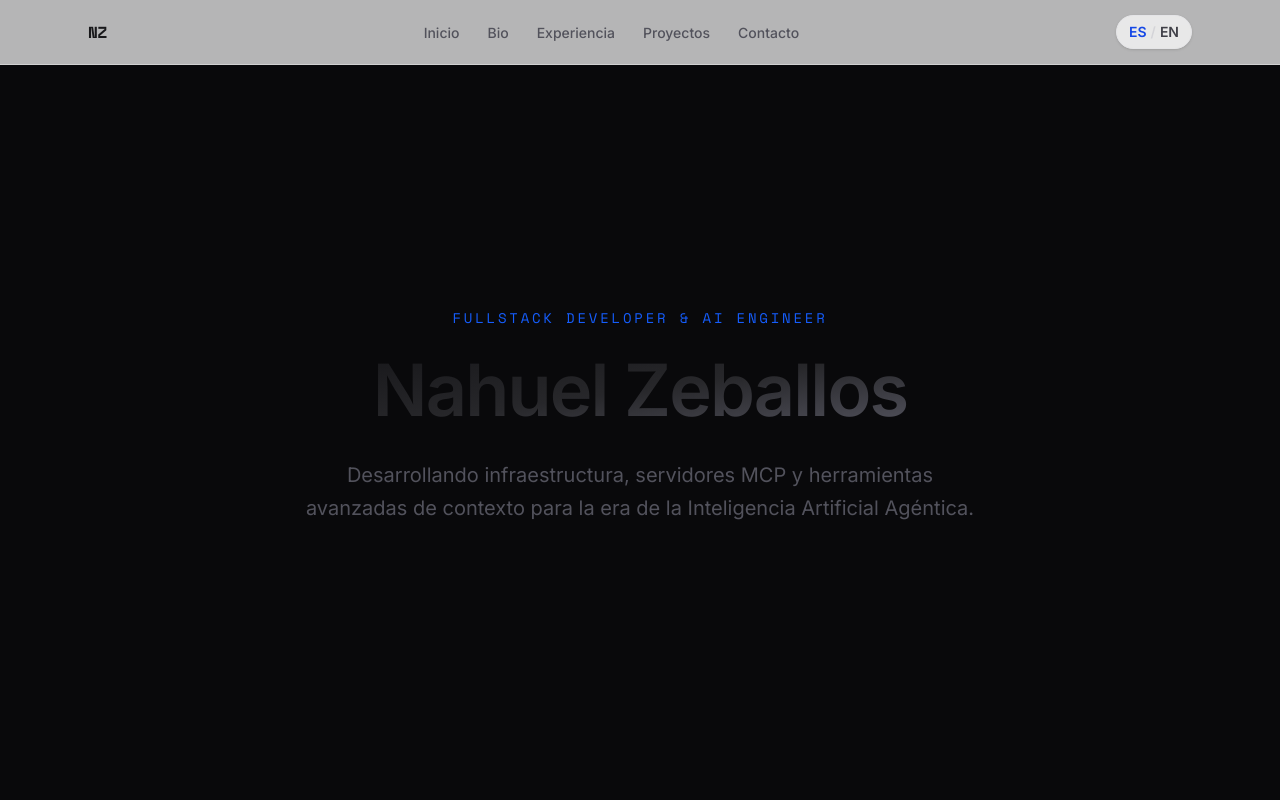
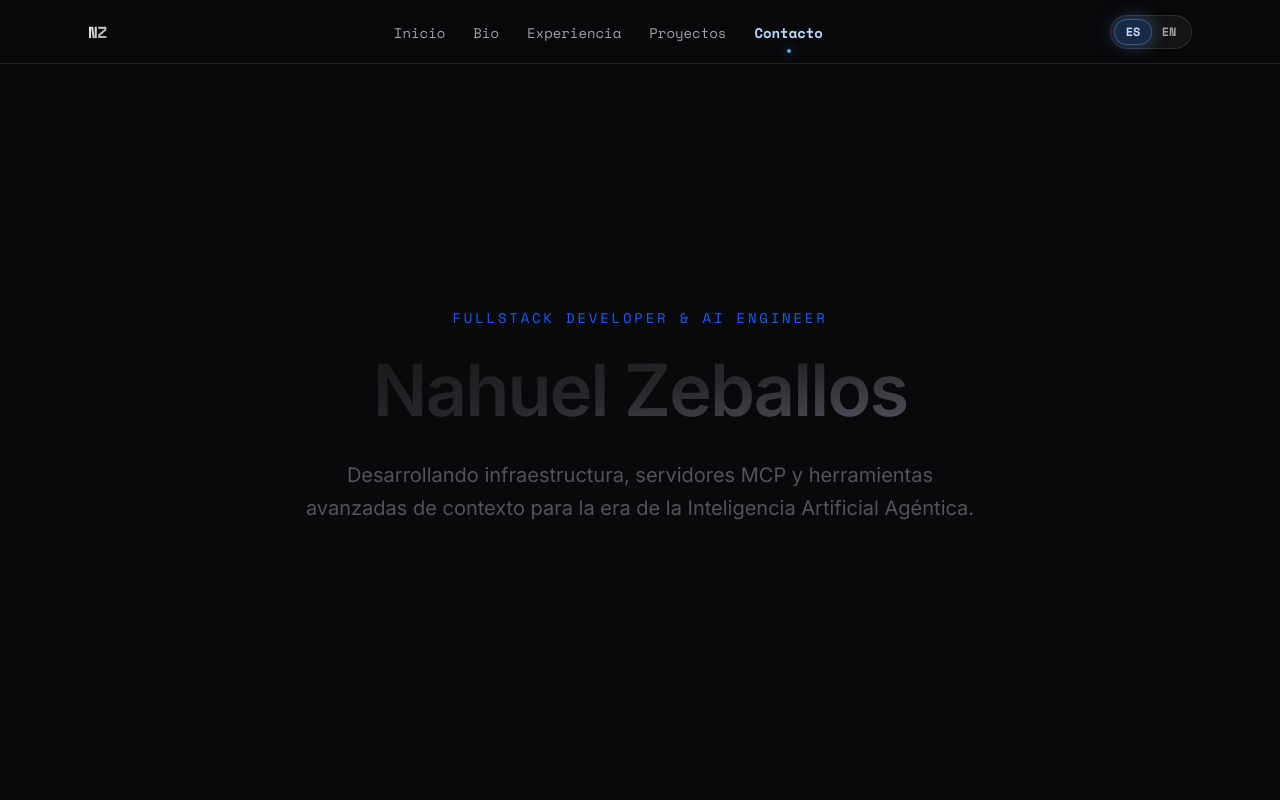
Before and after one commit to nushey/portfolio, a React (Vite) app: page / in a window 1280 px wide. Shown: the top 800 px of the page. Built offline with nearby package versions, Linux system fonts and the light colour scheme.

Commit message:
feat(portfolio-visual-refinement): dark glass navbar with sliding-pill toggle and active-section indicator

```diff
--- a/src/components/Navbar.jsx
+++ b/src/components/Navbar.jsx
@@ -1,16 +1,21 @@
 import { useState } from 'react'
 import { useLanguage } from '../i18n/LanguageContext.jsx'
+import { useActiveSection } from '../hooks/useActiveSection.js'
 
-// Fixed top navigation. Anchor links smooth-scroll to each section (smooth scroll
-// and scroll-margin are handled globally in index.css, guarded for reduced motion).
-// All visible labels resolve through the i18n `t` accessor.
+// Fixed top navigation, dark glass (h-16 preserved). Anchor links smooth-scroll to
+// each section (smooth scroll and scroll-margin are handled globally in index.css,
+// guarded for reduced motion). The active section is tracked by `useActiveSection`
+// and reflected as a glowing, mono-bold link with `aria-current`. Language is a
+// sliding-pill segmented control. All visible labels resolve through the i18n `t`.
 const NAV_LINKS = [
-  { href: '#inicio', labelKey: 'nav.inicio' },
-  { href: '#bio', labelKey: 'nav.bio' },
-  { href: '#experiencia', labelKey: 'nav.experiencia' },
-  { href: '#proyectos', labelKey: 'nav.proyectos' },
-  { href: '#contacto', labelKey: 'nav.contacto' },
+  { id: 'inicio', labelKey: 'nav.inicio' },
+  { id: 'bio', labelKey: 'nav.bio' },
+  { id: 'experiencia', labelKey: 'nav.experiencia' },
+  { id: 'proyectos', labelKey: 'nav.proyectos' },
+  { id: 'contacto', labelKey: 'nav.contacto' },
 ]
+
+const SECTION_IDS = NAV_LINKS.map((link) => link.id)
 
 function MenuIcon() {
   return (
@@ -49,6 +54,9 @@ function CloseIcon() {
   )
 }
 
+// Sliding-pill ES/EN segmented control: a glowing thumb is translated via
+// `transform` to the active segment. Both options keep `aria-current`, and the
+// whole control carries the descriptive toggle `aria-label`.
 function LanguageToggle() {
   const { language, toggleLanguage, t } = useLanguage()
   const nextLanguage = language === 'es' ? 'en' : 'es'
@@ -58,15 +66,28 @@ function LanguageToggle() {
       type="button"
       onClick={toggleLanguage}
       aria-label={`${t('languageToggle.ariaLabel')} (${nextLanguage.toUpperCase()})`}
-      className="inline-flex items-center gap-1 rounded-full border border-zinc-200 bg-white/70 px-3 py-1.5 text-sm font-semibold text-zinc-700 shadow-sm transition-colors duration-200 hover:border-blue-300 hover:bg-blue-50 hover:text-blue-700 focus-visible:outline focus-visible:outline-2 focus-visible:outline-offset-2 focus-visible:outline-blue-600"
+      className="relative inline-flex items-center rounded-full border border-white/10 bg-white/5 p-1 font-mono text-xs font-semibold backdrop-blur-xl transition-colors duration-200 hover:border-blue-400/40 focus-visible:outline-2 focus-visible:outline-offset-2 focus-visible:outline-blue-400"
     >
-      <span aria-current={language === 'es' ? 'true' : undefined} className={language === 'es' ? 'text-blue-700' : ''}>
+      <span
+        aria-hidden="true"
+        className={`absolute top-1 left-1 h-[calc(100%-0.5rem)] w-[calc(50%-0.25rem)] rounded-full bg-blue-500/20 shadow-[0_0_18px_rgba(96,165,250,0.45)] ring-1 ring-blue-400/40 transition-transform duration-300 ease-[cubic-bezier(0.16,1,0.3,1)] ${
+          language === 'en' ? 'translate-x-full' : 'translate-x-0'
+        }`}
+      />
+      <span
+        aria-current={language === 'es' ? 'true' : undefined}
+        className={`relative z-10 w-9 py-1 text-center transition-colors duration-200 ${
+          language === 'es' ? 'text-blue-200' : 'text-zinc-400'
+        }`}
+      >
         ES
       </span>
-      <span aria-hidden="true" className="text-zinc-300">
-        /
-      </span>
-      <span aria-current={language === 'en' ? 'true' : undefined} className={language === 'en' ? 'text-blue-700' : ''}>
+      <span
+        aria-current={language === 'en' ? 'true' : undefined}
+        className={`relative z-10 w-9 py-1 text-center transition-colors duration-200 ${
+          language === 'en' ? 'text-blue-200' : 'text-zinc-400'
+        }`}
+      >
         EN
       </span>
     </button>
@@ -76,34 +97,49 @@ function LanguageToggle() {
 export default function Navbar() {
   const { t } = useLanguage()
   const [isOpen, setIsOpen] = useState(false)
+  const activeId = useActiveSection(SECTION_IDS)
 
   const closeMenu = () => setIsOpen(false)
 
   return (
     <nav
       aria-label={t('menu.primary')}
-      className="fixed inset-x-0 top-0 z-50 border-b border-zinc-200/60 bg-white/70 backdrop-blur-xl"
+      className="fixed inset-x-0 top-0 z-50 h-16 border-b border-white/10 bg-zinc-950/70 backdrop-blur-xl"
     >
       <div className="mx-auto flex h-16 max-w-6xl items-center justify-between px-6">
         <a
           href="#inicio"
           onClick={closeMenu}
-          className="rounded-md font-mono text-base font-semibold tracking-tight text-zinc-900 transition-colors duration-200 hover:text-blue-700 focus-visible:outline focus-visible:outline-2 focus-visible:outline-offset-2 focus-visible:outline-blue-600"
+          className="rounded-md bg-gradient-to-br from-white to-white/60 bg-clip-text font-mono text-base font-bold tracking-tight text-transparent transition-opacity duration-200 hover:opacity-80 focus-visible:outline-2 focus-visible:outline-offset-2 focus-visible:outline-blue-400"
         >
           NZ
         </a>
 
         <ul className="hidden items-center gap-1 md:flex">
-          {NAV_LINKS.map(({ href, labelKey }) => (
-            <li key={href}>
+          {NAV_LINKS.map(({ id, labelKey }) => {
+            const isActive = activeId === id
+            return (
+              <li key={id}>
                 <a
-                href={href}
-                className="rounded-full px-3 py-2 text-sm font-medium text-zinc-600 transition-colors duration-200 hover:bg-blue-50 hover:text-blue-700 focus-visible:outline focus-visible:outline-2 focus-visible:outline-offset-2 focus-visible:outline-blue-600"
+                  href={`#${id}`}
+                  aria-current={isActive ? 'true' : undefined}
+                  className={`group relative rounded-full px-3 py-2 font-mono text-sm transition-colors duration-200 focus-visible:outline-2 focus-visible:outline-offset-2 focus-visible:outline-blue-400 ${
+                    isActive
+                      ? 'font-bold text-blue-200'
+                      : 'font-medium text-zinc-400 hover:text-zinc-100'
+                  }`}
                 >
                   {t(labelKey)}
+                  <span
+                    aria-hidden="true"
+                    className={`pointer-events-none absolute -bottom-0.5 left-1/2 h-1 w-1 -translate-x-1/2 rounded-full bg-blue-400 shadow-[0_0_10px_rgba(96,165,250,0.8)] transition-opacity duration-300 ${
+                      isActive ? 'opacity-100' : 'opacity-0'
+                    }`}
+                  />
                 </a>
               </li>
-          ))}
+            )
+          })}
         </ul>
 
         <div className="flex items-center gap-2">
@@ -114,7 +150,7 @@ export default function Navbar() {
             aria-expanded={isOpen}
             aria-controls="primary-navigation"
             aria-label={isOpen ? t('menu.close') : t('menu.open')}
-            className="inline-flex items-center justify-center rounded-full border border-zinc-200 bg-white/70 p-2 text-zinc-700 shadow-sm transition-colors duration-200 hover:border-blue-300 hover:bg-blue-50 hover:text-blue-700 focus-visible:outline focus-visible:outline-2 focus-visible:outline-offset-2 focus-visible:outline-blue-600 md:hidden"
+            className="inline-flex items-center justify-center rounded-full border border-white/10 bg-white/5 p-2 text-zinc-300 backdrop-blur-xl transition-colors duration-200 hover:border-blue-400/40 hover:text-blue-200 focus-visible:outline-2 focus-visible:outline-offset-2 focus-visible:outline-blue-400 md:hidden"
           >
             {isOpen ? <CloseIcon /> : <MenuIcon />}
           </button>
@@ -124,19 +160,27 @@ export default function Navbar() {
       {isOpen ? (
         <ul
           id="primary-navigation"
-          className="space-y-1 border-t border-zinc-200/60 bg-white/80 px-6 py-4 backdrop-blur-xl md:hidden"
+          className="space-y-1 border-t border-white/10 bg-zinc-950/90 px-6 py-4 backdrop-blur-xl md:hidden"
         >
-          {NAV_LINKS.map(({ href, labelKey }) => (
-            <li key={href}>
+          {NAV_LINKS.map(({ id, labelKey }) => {
+            const isActive = activeId === id
+            return (
+              <li key={id}>
                 <a
-                href={href}
+                  href={`#${id}`}
                   onClick={closeMenu}
-                className="block rounded-xl px-4 py-2.5 text-base font-medium text-zinc-700 transition-colors duration-200 hover:bg-blue-50 hover:text-blue-700 focus-visible:outline focus-visible:outline-2 focus-visible:outline-offset-2 focus-visible:outline-blue-600"
+                  aria-current={isActive ? 'true' : undefined}
+                  className={`block rounded-xl px-4 py-2.5 font-mono text-base transition-colors duration-200 focus-visible:outline-2 focus-visible:outline-offset-2 focus-visible:outline-blue-400 ${
+                    isActive
+                      ? 'bg-blue-500/10 font-bold text-blue-200'
+                      : 'font-medium text-zinc-300 hover:bg-white/5 hover:text-zinc-100'
+                  }`}
                 >
                   {t(labelKey)}
                 </a>
               </li>
-          ))}
+            )
+          })}
         </ul>
       ) : null}
     </nav>
--- /dev/null
+++ b/src/hooks/useActiveSection.js
@@ -0,0 +1,46 @@
+import { useEffect, useState } from 'react'
+
+// Observes the given section ids and returns the id currently considered "active"
+// (the one most prominently in view), so the navbar can highlight the matching
+// link. Mirrors `useReveal.js`: SSR-safe and guarded against environments without
+// IntersectionObserver. Active tracking is informational (not motion), so it runs
+// regardless of `prefers-reduced-motion`; if observation is unavailable it simply
+// returns the first id and the nav stays usable.
+export function useActiveSection(ids) {
+  const [activeId, setActiveId] = useState(ids[0] ?? '')
+
+  useEffect(() => {
+    if (typeof window === 'undefined' || typeof IntersectionObserver === 'undefined') {
+      return undefined
+    }
+
+    const visibility = new Map()
+
+    const observer = new IntersectionObserver(
+      (entries) => {
+        for (const entry of entries) {
+          visibility.set(entry.target.id, entry.intersectionRatio)
+        }
+        let best = ''
+        let bestRatio = 0
+        for (const [id, ratio] of visibility) {
+          if (ratio > bestRatio) {
+            best = id
+            bestRatio = ratio
+          }
+        }
+        if (best) setActiveId(best)
+      },
+      { rootMargin: '-45% 0px -45% 0px', threshold: [0, 0.25, 0.5, 0.75, 1] },
+    )
+
+    const nodes = ids
+      .map((id) => document.getElementById(id))
+      .filter((node) => node !== null)
+    nodes.forEach((node) => observer.observe(node))
+
+    return () => observer.disconnect()
+  }, [ids])
+
+  return activeId
+}
```
Lines whose indentation alone changed are shown as unchanged.
